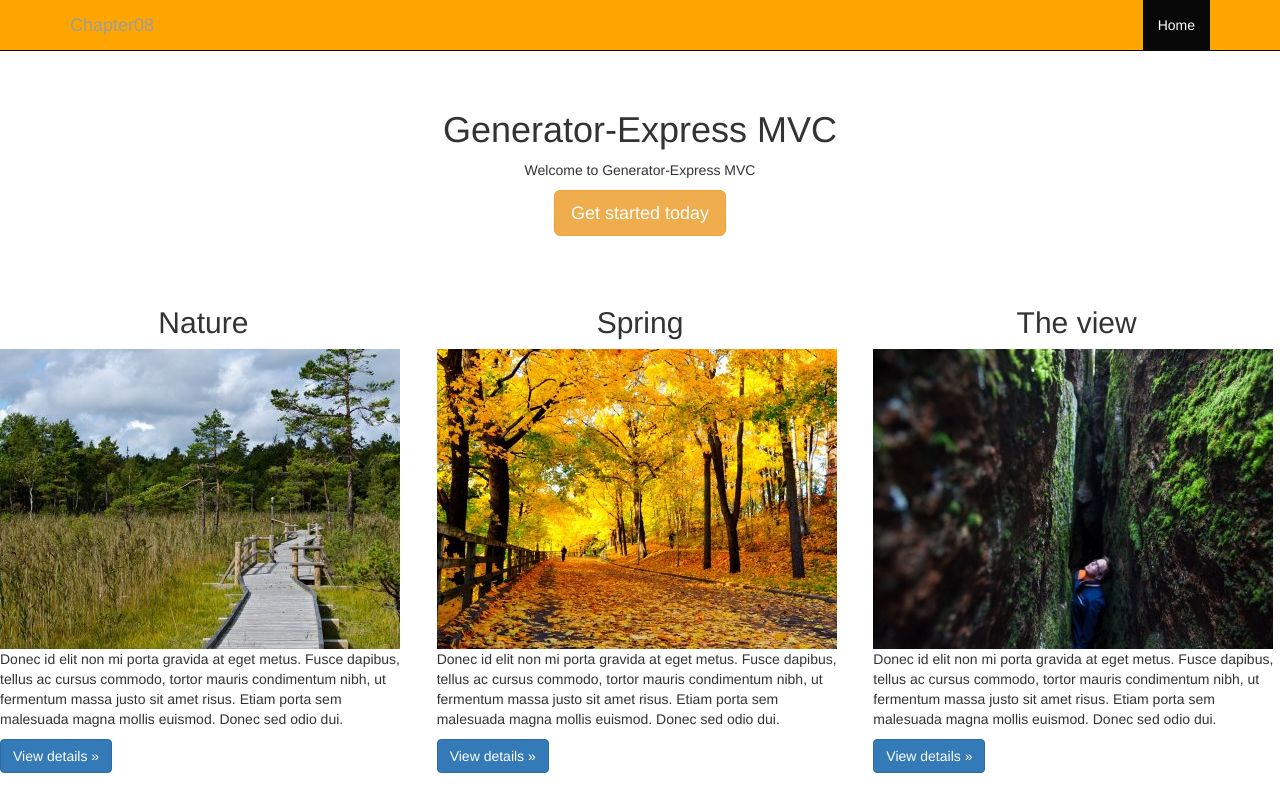
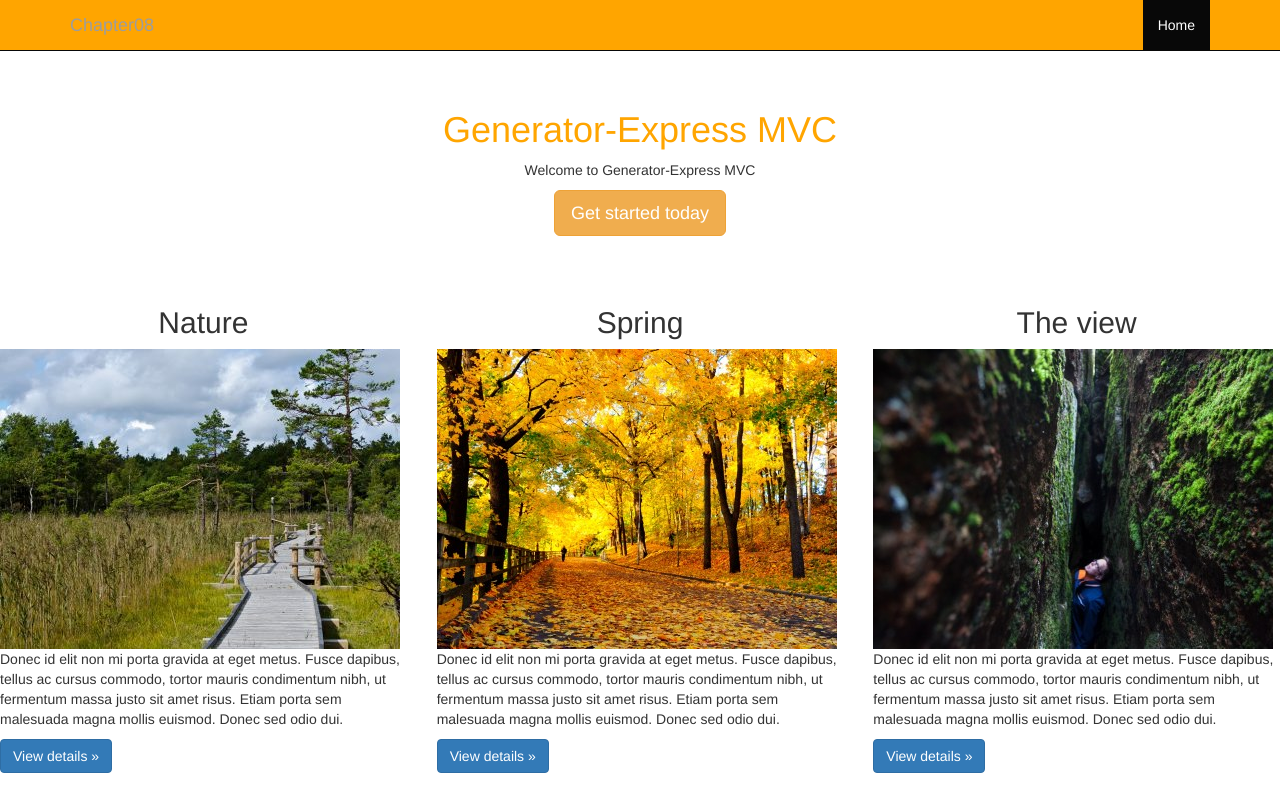
Before and after one commit to celsom/generator-express, a website: page index.html in a window 1280 px wide. Drawn offline with nearby package versions, Linux system fonts and the light colour scheme.

Commit message:
css editted

```diff
--- a/styles/style.css
+++ b/styles/style.css
@@ -19,3 +19,8 @@ body {
 h2.h2test {
   text-align: center;
 }
+
+h1{
+	color: #ffa500;
+
+}
```
